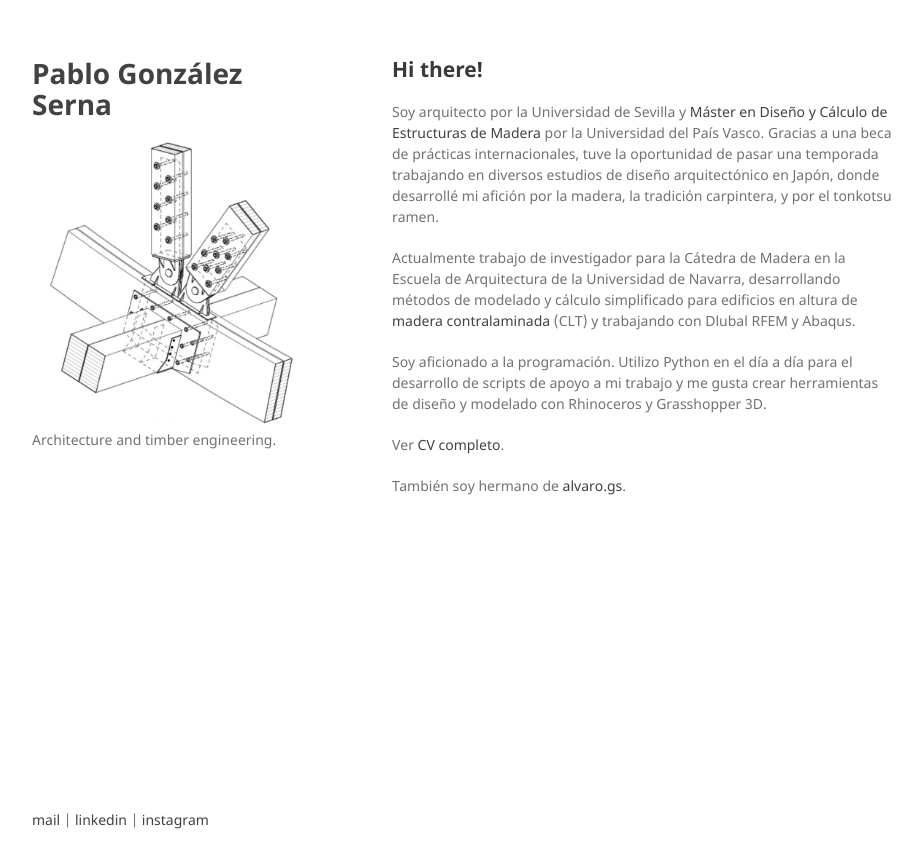
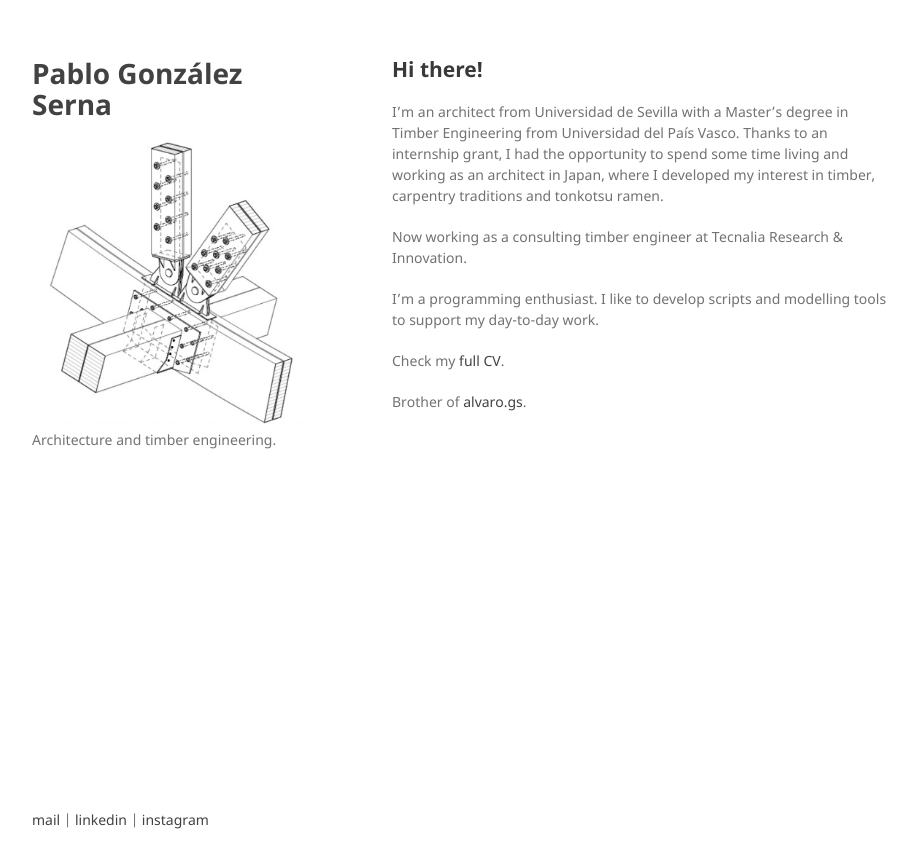
Before and after one commit to parametropic/webtest2, a Jekyll site: the page built from index.md, in a window 1280 px wide. Shown: the top 868 px of the page, without its empty margins (178-1100 px from the left). Built offline with Jekyll 4.4.1, drawn with Linux system fonts in a browser that asks for light colours; our own code applies the rules of GitHub Pages for plain Markdown files.

Commit message:
Update index.md

```diff
--- a/index.md
+++ b/index.md
@@ -3,12 +3,12 @@ layout: default
 ---
 ## Hi there!
 
-Soy arquitecto por la Universidad de Sevilla y [Máster en Diseño y Cálculo de Estructuras de Madera](./tfm.html) por la Universidad del País Vasco. Gracias a una beca de prácticas internacionales, tuve la oportunidad de pasar una temporada trabajando en diversos estudios de diseño arquitectónico en Japón, donde desarrollé mi afición por la madera, la tradición carpintera, y por el tonkotsu ramen.
+I'm an architect from Universidad de Sevilla with a Master's degree in Timber Engineering from Universidad del País Vasco. Thanks to an internship grant, I had the opportunity to spend some time living and working as an architect in Japan, where I developed my interest in timber, carpentry traditions and tonkotsu ramen.
 
-Actualmente trabajo de investigador para la Cátedra de Madera en la Escuela de Arquitectura de la Universidad de Navarra, desarrollando métodos de modelado y cálculo simplificado para edificios en altura de [madera contralaminada](./clt.html) (CLT) y trabajando con Dlubal RFEM y Abaqus.
+Now working as a consulting timber engineer at Tecnalia Research & Innovation.
 
-Soy aficionado a la programación. Utilizo Python en el día a día para el desarrollo de scripts de apoyo a mi trabajo y me gusta crear herramientas de diseño y modelado con Rhinoceros y Grasshopper 3D.
+I'm a programming enthusiast. I like to develop scripts and modelling tools to support my day-to-day work.
 
-Ver [CV completo](./cv.html).
+Check my [full CV](./cv.html).
 
-También soy hermano de [alvaro.gs](https://www.alvaro.gs).
+Brother of [alvaro.gs](https://www.alvaro.gs).
```
